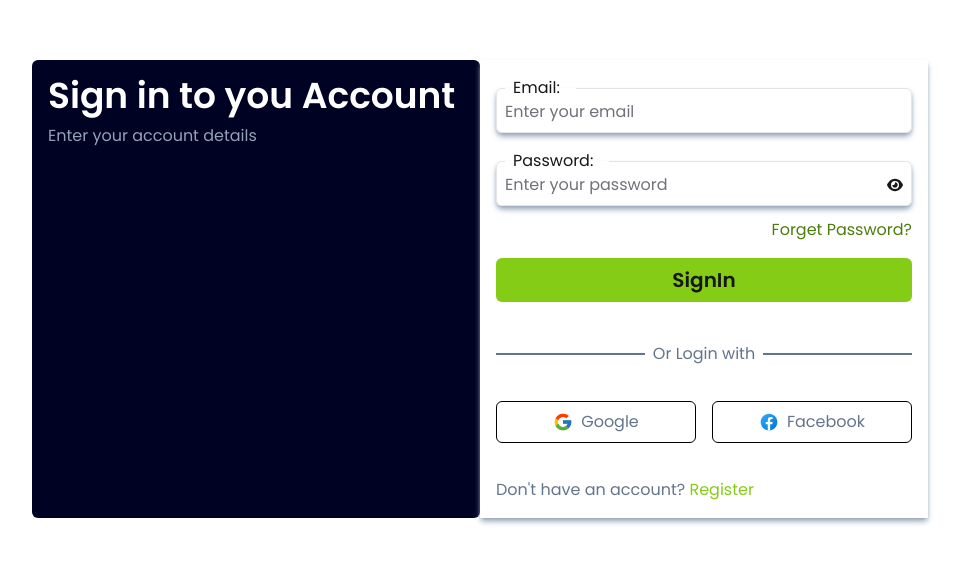
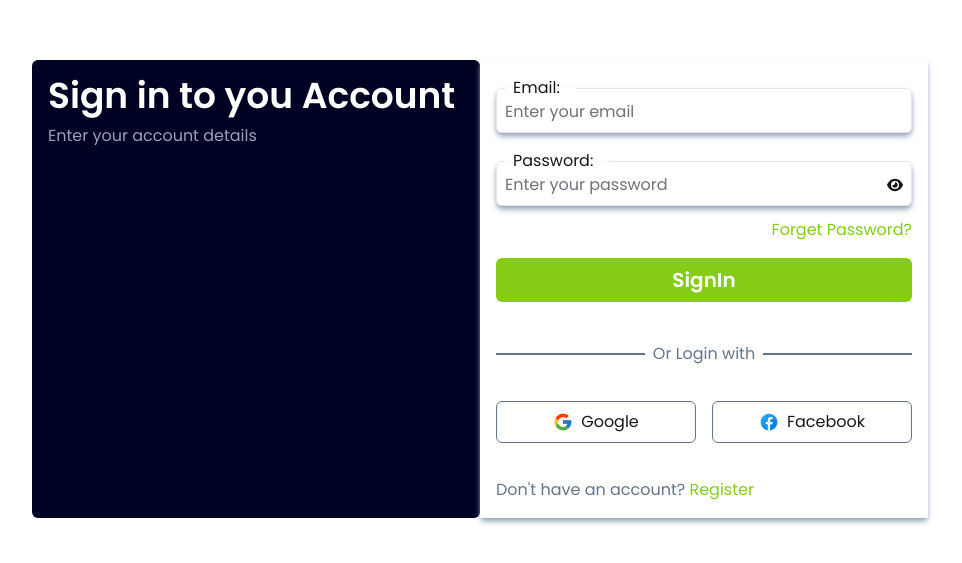
Before and after one commit to RunorTech/e_frontend, a Next.js app: page /sign-in in a window 1280 px wide. Shown: the part 111-674 px from the top of the page, without its empty margins (160-1122 px from the left). Built offline with nearby package versions, Linux system fonts and the light colour scheme.

Commit message:
finall push for sign in

```diff
--- a/app/(auth)/sign-in/page.tsx
+++ b/app/(auth)/sign-in/page.tsx
@@ -7,7 +7,7 @@ const SignIn = () => {
       <div className=" container mx-auto  ">
         <div className='flex justify-center  max-sm:flex-col max-sm:items-center '>
 
-          <div className='bg-[#000223] min-h-full sm:rounded-md  max-w-md   w-full py-4 px-4 max-sm:pt-20'>
+          <div className='bg-[#000223] min-h-full sm:rounded-md  max-w-md   w-full py-4 px-4 max-sm:pt-28'>
             <h1 className='text-4xl font-semibold text-white'>Sign in to you Account</h1>
             <p className='text-md text-slate-400 pt-2'>Enter your account details</p>
           </div>
--- a/app/globals.css
+++ b/app/globals.css
@@ -24,7 +24,7 @@ body {
     @apply  w-full  bg-transparent transition-colors file:border-0 file:bg-transparent file:text-sm file:font-medium file:text-foreground placeholder:text-muted-foreground focus-visible:outline-none  disabled:cursor-not-allowed disabled:opacity-50
   }
   .button-style-platforms{
-    @apply flex justify-center items-center space-x-2 border w-full border-black rounded-md px-6 py-2
+    @apply flex justify-center items-center space-x-2 border w-full border-slate-500 rounded-md px-6 py-2
   }
 }
 
--- a/components/AuthForm.tsx
+++ b/components/AuthForm.tsx
@@ -40,25 +40,25 @@ const AuthForm = ({ type }: { type: string }) => {
                         {/* <Input required type="password" name="Confirm Password" placeholder="Confirm your password" /> */}
                     </div>
 
-                    <div className='text-lime-700 hover:underline underline-offset-4 mt-3 text-right'>
+                    <div className='text-lime-500 hover:underline underline-offset-4 mt-3 text-right'>
                         <Link href="/forget-password">Forget Password?</Link>
                     </div>
 
 
-                    <button className='bg-lime-500 w-full  px-4 py-2 mt-4 rounded-md text-xl font-semibold ' type='submit'>
+                    <button className='bg-lime-500 w-full text-white  px-4 py-2 mt-4 rounded-md text-xl font-semibold ' type='submit'>
                         {type === "sign-in" ? "SignIn" :
                             `${type === "sign-up" ? "SignUp" : null}`}
                     </button>
                 </div>
-                <div className='text-black h-44 flex flex-col  justify-between '>
+                <div className=' h-44 flex flex-col  justify-between '>
 
                     <fieldset className='text-center mt-4 border-t-2 border-slate-500 '>
                         <legend className='px-2 text-slate-500'>Or Login with</legend>
                     </fieldset>
 
                     <div className='flex w-full justify-between space-x-4 mt-2 '>
-                        <button className='button-style-platforms'><span><GoogleSvg w={20} h={20} /></span><span className='text-slate-500'>Google</span></button>
-                        <button className='button-style-platforms'><span><FacebookSvg w={20} h={20} /></span><span className='text-slate-500'>Facebook</span></button>
+                        <button className='button-style-platforms '><span><GoogleSvg w={20} h={20} /></span><span className=''>Google</span></button>
+                        <button className='button-style-platforms'><span><FacebookSvg w={20} h={20} /></span><span className=''>Facebook</span></button>
                     </div>
 
                     <div className='mt-2'>
```
